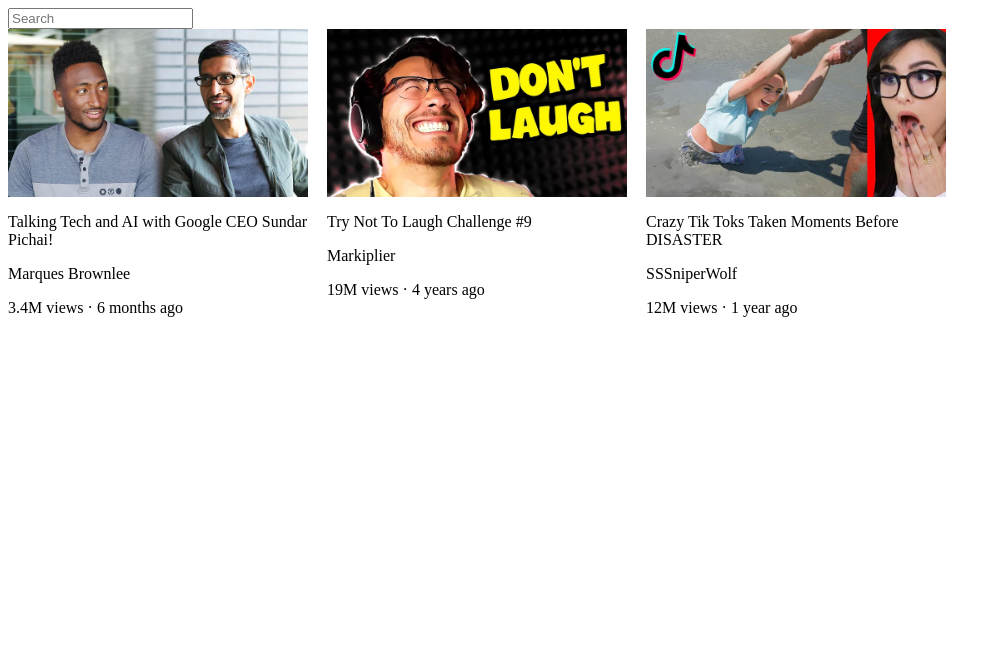
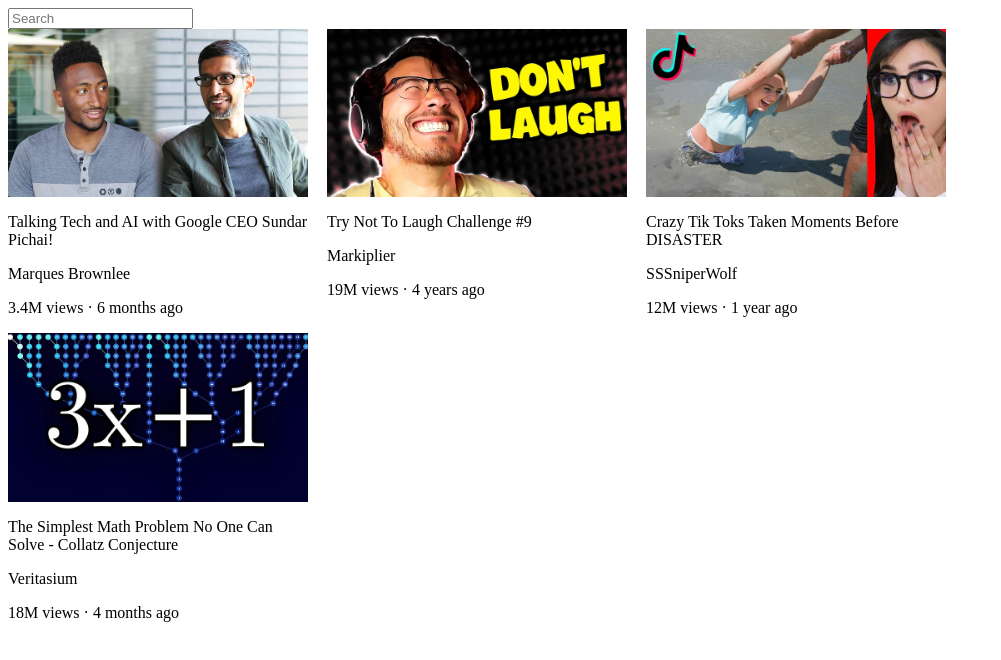
Before and after one commit to Dorfink/youtube-clone, a plain HTML site: page youtube.html in a window 1280 px wide. Shown: the whole page, without its empty margins (0-1001 px from the left). Drawn offline with Linux system fonts and the light colour scheme.

Commit message:
Version 4

```diff
--- a/youtube.html
+++ b/youtube.html
@@ -28,5 +28,12 @@
     <p class="video-author">SSSniperWolf</p>
     <p class="video-stats">12M views &#183; 1 year ago</p>
   </div>
+  <div class="video-preview">
+    <img class="thumbnail" src="thumbnails/thumbnail-4.webp">
+
+    <p class="video-title">The Simplest Math Problem No One Can Solve - Collatz Conjecture</p>
+    <p class="video-author">Veritasium</p>
+    <p class="video-stats">18M views &#183; 4 months ago</p>
+  </div>
 </body>
 </html>
```
Also changed, not shown: thumbnails/thumbnail-4.webp (added).
